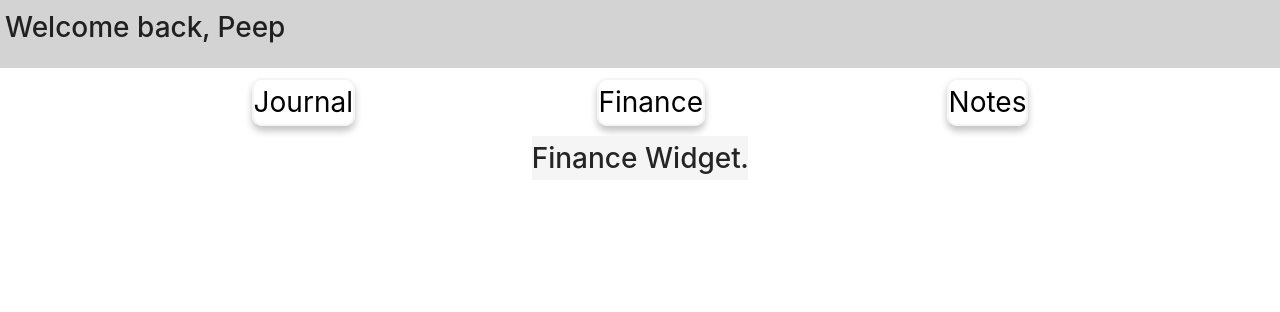
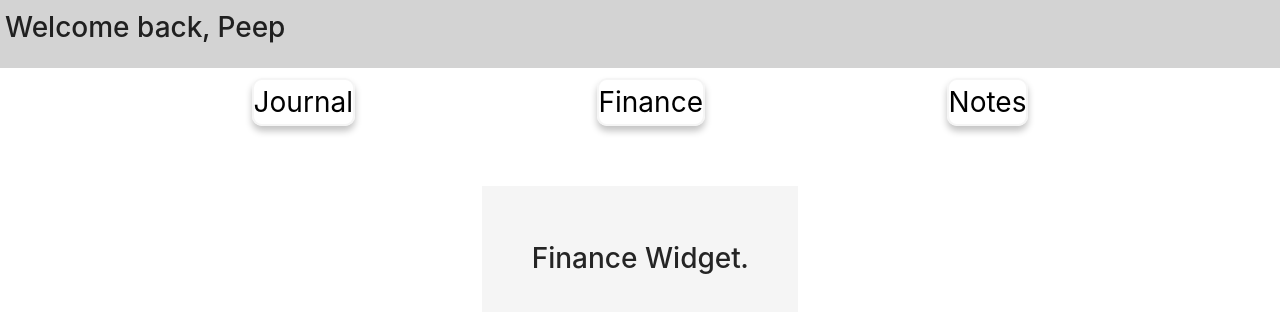
Before and after one commit to arn-foto/encrypt-me, a React (Create React App) app in the folder encrypt-me/: page /finance in a window 1280 px wide. Shown: the top 312 px of the page. Built offline with nearby package versions, Linux system fonts and the light colour scheme.

Commit message:
+ Styles for finance widget

```diff
--- a/encrypt-me/src/Components/FinanceWidget/styles.js
+++ b/encrypt-me/src/Components/FinanceWidget/styles.js
@@ -2,6 +2,8 @@ import styled from "styled-components";
 
 const FinanceContainer = styled.div`
 	background-color: whitesmoke;
+	padding: 50px;
+	margin: 50px;
 `;
 
 export { FinanceContainer };
```
